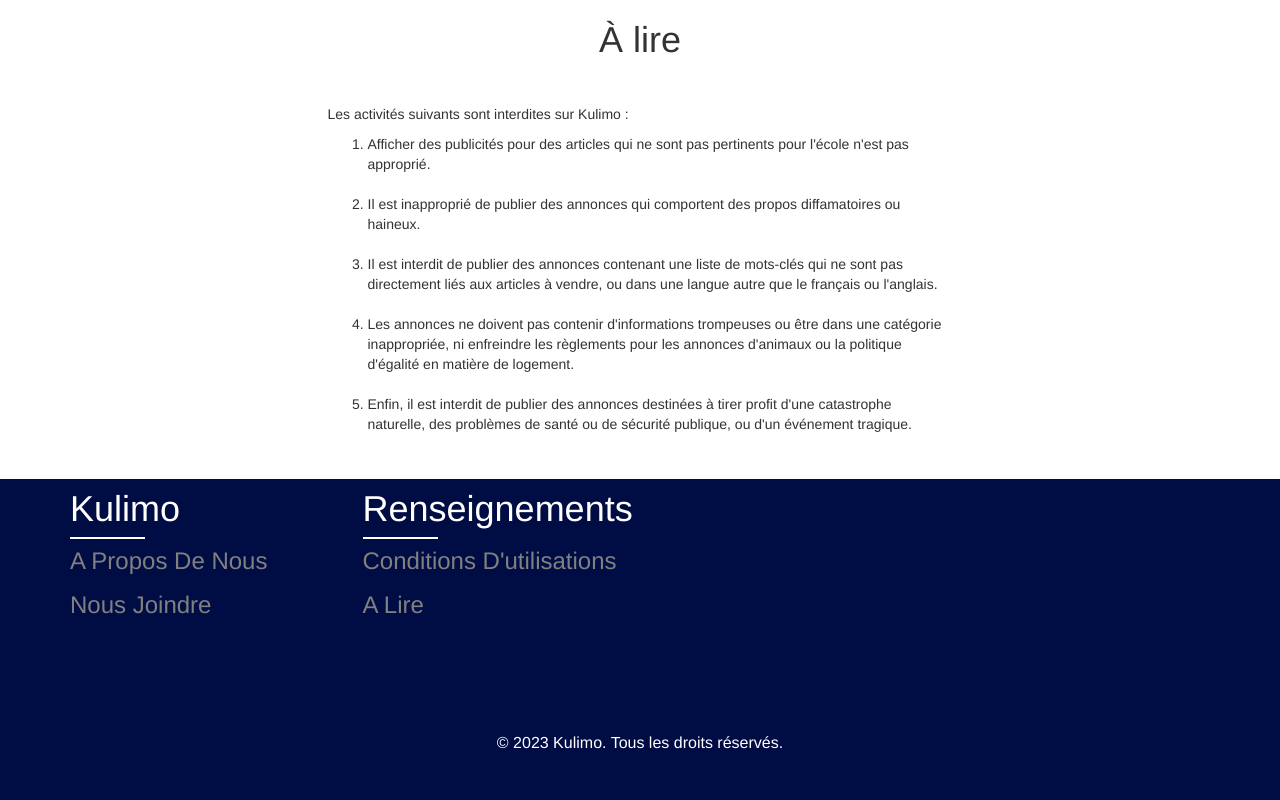
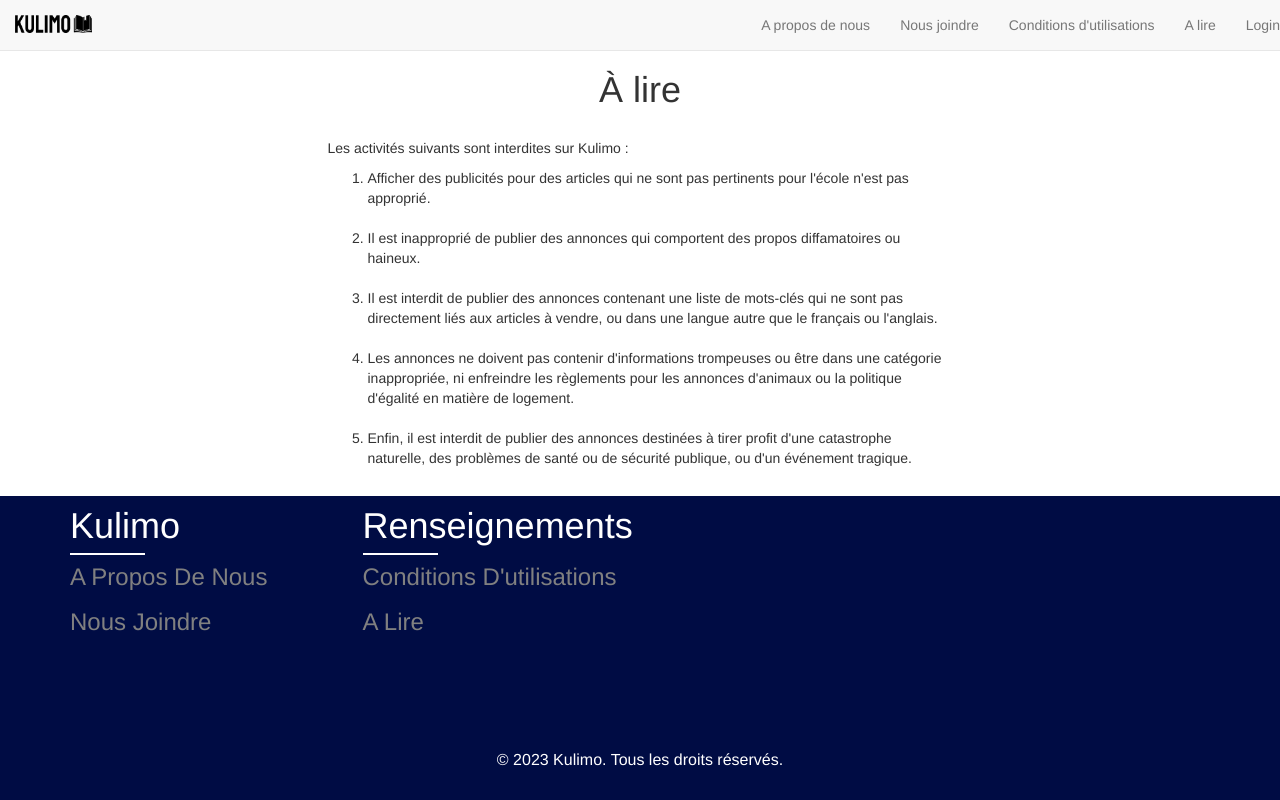
Before and after one commit to bmorin2913/Kulimo, a Django app: page /a_lire/a_lire in a window 1280 px wide. Run offline with Django 4.2, Linux system fonts and the light colour scheme; some libraries are stand-ins or nearby versions.

Commit message:
navbar a lire

```diff
--- a/Kulimo/accueil/templates/a_lire.html
+++ b/Kulimo/accueil/templates/a_lire.html
@@ -10,12 +10,12 @@
     h1{text-align: center;}
     </style>
   </head>
-
+  {% include 'navbar.html' %}
   <body>
     {% block content %}
 
      <header>
-       <h1>À lire</h1>
+       <h1 style="padding-top: 50px;">À lire</h1>
      </header>
 
      <div class="row">
```
